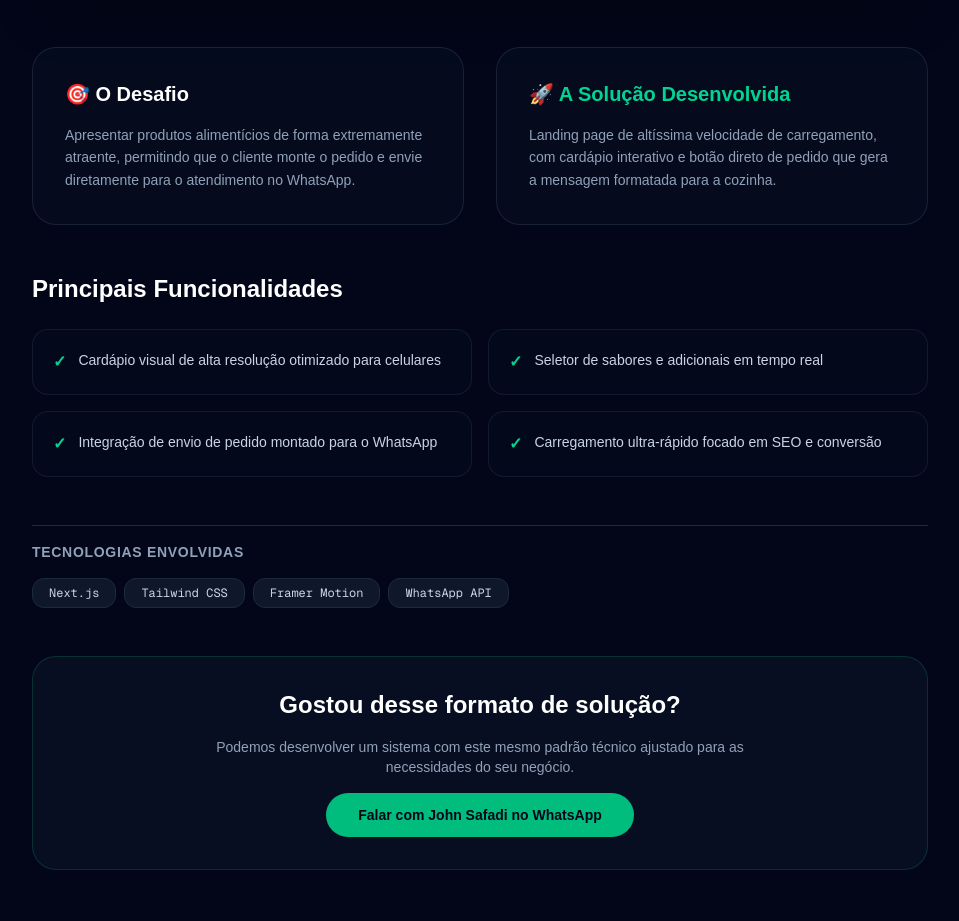
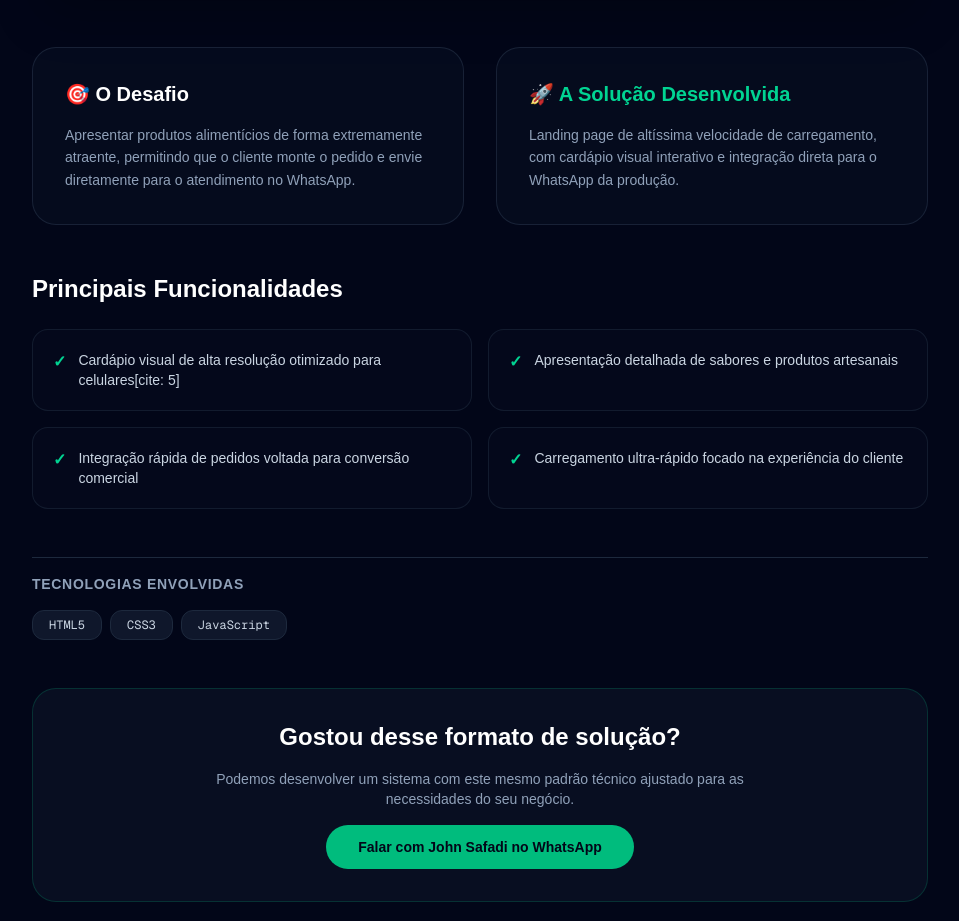
Before and after one commit to johnalissonsafadi-pixel/meu-portfolio, a Next.js app: page /projetos/cucas-artesanais in a window 1280 px wide. Shown: the part 1302-2223 px from the top of the page, without its empty margins (160-1119 px from the left). Built offline with nearby package versions, Linux system fonts and the light colour scheme.

Commit message:
feat: atualiza tecnologias reais especificas para cada projeto

```diff
--- a/app/projetos/[id]/page.tsx
+++ b/app/projetos/[id]/page.tsx
@@ -11,14 +11,14 @@ const dadosProjetos: Record<string, any> = {
     tag: "Fullstack",
     subtitulo: "Plataforma de alta performance para catálogo e vendas de perfumaria de luxo.",
     desafio: "Criar uma experiência visual sofisticada e rápida para apresentação de produtos, com navegação intuitiva, cálculo dinâmico de frete e gestão simplificada de catálogo.",
-    solucao: "Desenvolvimento de uma aplicação web moderna com banco de dados relacional otimizado, integração de rotas de checkout e painel responsivo.",
+    solucao: "Desenvolvimento de uma aplicação web moderna com estrutura otimizada, vitrine interativa e painel responsivo.",
     recursos: [
-      "Catálogo dinâmico com filtros avançados por marca e fragrância",
-      "Carrinho interativo e fluxo de checkout otimizado",
-      "Banco de dados estruturado para alta escala",
+      "Catálogo dinâmico com vitrine de produtos de alto padrão[cite: 2]",
+      "Carrinho interativo e fluxo de pedidos otimizado[cite: 2]",
+      "Estrutura leve e adaptada para alta conversão",
       "Interface 100% responsiva focada na navegação mobile",
     ],
-    tecnologias: ["Next.js", "Tailwind CSS", "TypeScript", "Node.js", "PostgreSQL"],
+    tecnologias: ["HTML5", "CSS3", "JavaScript"],
     imagens: [
       "/projetos/fragrance1.png",
       "/projetos/fragrance2.png"
@@ -29,15 +29,15 @@ const dadosProjetos: Record<string, any> = {
     categoria: "Software de Gestão Corporativa",
     tag: "Sistema Web / ERP",
     subtitulo: "Plataforma robusta para gestão de estoque, controle financeiro e operações de compra.",
-    desafio: "Centralizar operações de entrada de mercadorias, movimentação de estoque multi-moeda e controle de margem de lucro em uma única interface ágil para operação de alta rotatividade.",
-    solucao: "Construção de um ERP web sob medida, com dashboard financeiro, alertas automáticos de reposição e emissão de relatórios analíticos em tempo real.",
+    desafio: "Centralizar operações de entrada de mercadorias, movimentação de estoque e controle de suprimentos em uma única interface ágil.",
+    solucao: "Construção de um sistema desktop/web sob medida, integrado com banco de dados local seguro e relatórios analíticos em tempo real.",
     recursos: [
-      "Gestão de estoque com suporte a cotações e multi-moedas",
-      "Histórico completo de compras e rastreabilidade de fornecedores",
-      "Dashboard analítico de faturamento e margem operacional",
-      "Controle de acesso por perfil de usuário",
+      "Gestão completa de estoque e rastreabilidade de mercadorias",
+      "Histórico de compras estruturado com banco de dados integrado[cite: 4]",
+      "Automação de processos internos e controle de registros",
+      "Interface corporativa focada em produtividade operacional",
     ],
-    tecnologias: ["React", "Next.js", "Tailwind CSS", "TypeScript", "REST API"],
+    tecnologias: ["Python", "SQLite"],
     imagens: [
       "/projetos/gestacom1.png",
       "/projetos/gestacom2.png",
@@ -49,15 +49,15 @@ const dadosProjetos: Record<string, any> = {
     categoria: "Plataforma & Portal SaaS",
     tag: "Plataforma SaaS",
     subtitulo: "Solução digital para organização de vans, passageiros e comunicação com responsáveis.",
-    desafio: "Eliminar o uso de planilhas manuais na gestão de passageiros, controle de pagamentos mensais e definição de itinerários diários.",
-    solucao: "Criação de um portal dinâmico onde o gestor acompanha rotas, status de pagamento de cada aluno e envia avisos em tempo real.",
+    desafio: "Eliminar o uso de planilhas manuais na gestão de passageiros, controle de cadastros e definição de itinerários diários.",
+    solucao: "Criação de um portal dinâmico organizado com módulos dedicados para controle de cadastros, rotas e painel de acompanhamento.",
     recursos: [
-      "Cadastro e acompanhamento da lista de passageiros por veículo",
-      "Gestão de mensalidades e status financeiro dos clientes",
-      "Otimização de rotas de coleta e desembarque",
-      "Canal direto para comunicados e alertas",
+      "Módulo de cadastro e acompanhamento da lista de passageiros[cite: 3]",
+      "Organização de rotas de coleta e desembarque",
+      "Controle centralizado de informações dos alunos[cite: 3]",
+      "Estrutura otimizada para acesso ágil do motorista/gestor",
     ],
-    tecnologias: ["Next.js", "TypeScript", "Tailwind CSS", "Framer Motion"],
+    tecnologias: ["HTML5", "CSS3", "JavaScript"],
     imagens: [
       "/projetos/transpescolar1.png",
       "/projetos/transpescolar2.png",
@@ -70,14 +70,14 @@ const dadosProjetos: Record<string, any> = {
     tag: "MVP / High Conversion",
     subtitulo: "Página focada em alta conversão de vendas e pedidos diretos.",
     desafio: "Apresentar produtos alimentícios de forma extremamente atraente, permitindo que o cliente monte o pedido e envie diretamente para o atendimento no WhatsApp.",
-    solucao: "Landing page de altíssima velocidade de carregamento, com cardápio interativo e botão direto de pedido que gera a mensagem formatada para a cozinha.",
+    solucao: "Landing page de altíssima velocidade de carregamento, com cardápio visual interativo e integração direta para o WhatsApp da produção.",
     recursos: [
-      "Cardápio visual de alta resolução otimizado para celulares",
-      "Seletor de sabores e adicionais em tempo real",
-      "Integração de envio de pedido montado para o WhatsApp",
-      "Carregamento ultra-rápido focado em SEO e conversão",
+      "Cardápio visual de alta resolução otimizado para celulares[cite: 5]",
+      "Apresentação detalhada de sabores e produtos artesanais",
+      "Integração rápida de pedidos voltada para conversão comercial",
+      "Carregamento ultra-rápido focado na experiência do cliente",
     ],
-    tecnologias: ["Next.js", "Tailwind CSS", "Framer Motion", "WhatsApp API"],
+    tecnologias: ["HTML5", "CSS3", "JavaScript"],
     imagens: [
       "/projetos/henkel1.png",
       "/projetos/henkel2.png"
```
